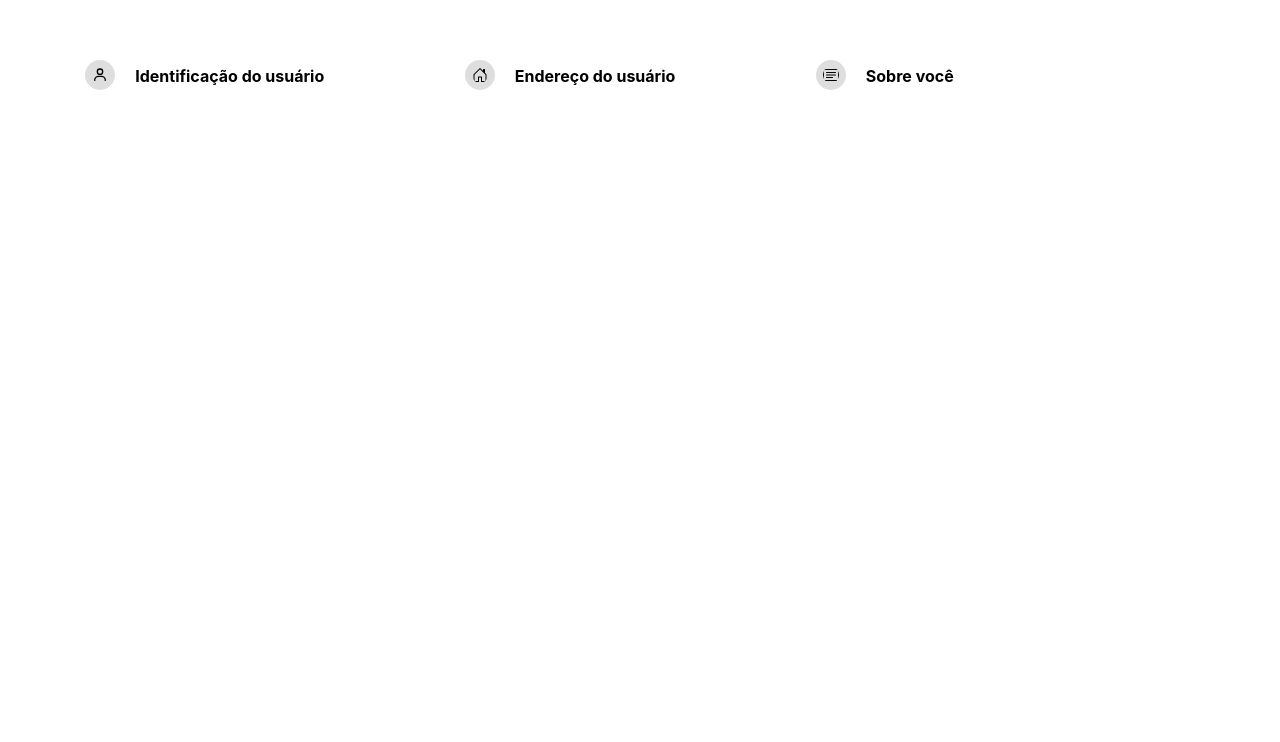
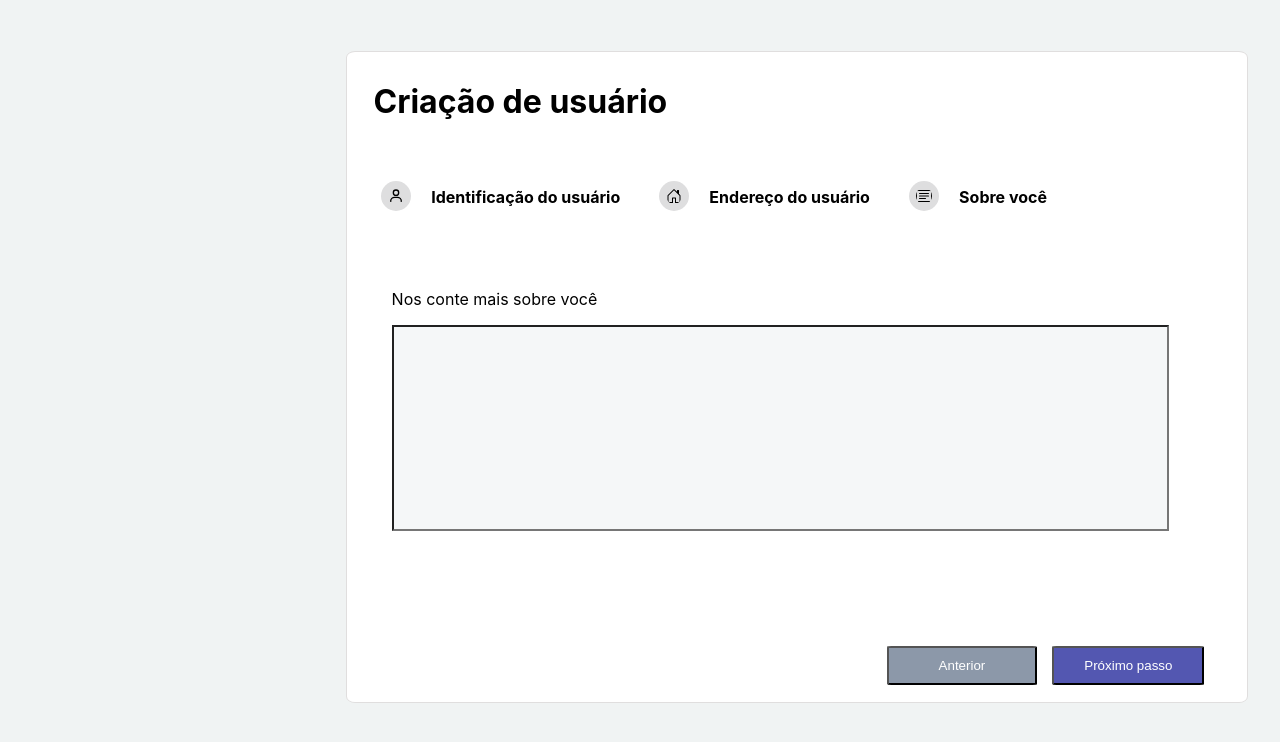
Before and after one commit to AllineFranciely/Sossego-Challenge, a React (Create React App) app: page /user-about in a window 1280 px wide. Shown: the top 742 px of the page. Built offline with nearby package versions, Linux system fonts and the light colour scheme.

Commit message:
feat: implementação da página de cadastro about

```diff
--- /dev/null
+++ b/src/components/AboutUser/AboutUser.css
@@ -0,0 +1,55 @@
+.titleAbout {
+  margin-left: 3%;
+  margin-top: 30px;
+}
+
+.pageUserAbout {
+  margin-left: 27%;
+  padding-top: 4%;
+  width: 50%;
+}
+
+.boxUserAbout {
+  background-color: white;
+  border: solid 1px rgb(224, 222, 222);
+  border-radius: 1%;
+  height: 650px;
+  width: 900px;
+}
+
+.formAbout {
+  display: flex;
+  flex-direction: column;
+  margin-left: 5%;
+  width: 95%;
+}
+
+.InputAbout {
+  background-color: rgb(245, 247, 248);
+  height: 200px;
+  width: 90%;
+}
+
+.previousButtonAbout {
+  background-color: #8C98A9;
+  border-radius: 3%;
+  color: white;
+  padding-bottom: 10px;
+  padding-left: 50px;
+  padding-right: 50px;
+  padding-top: 10px;
+  margin-left: 60%;
+  margin-top: 115px;
+}
+
+.nextButtonAbout {
+  background-color: #5357B1;
+  border-radius: 3%;
+  color: white;
+  padding-bottom: 10px;
+  padding-left: 30px;
+  padding-right: 30px;
+  padding-top: 10px;
+  margin-left: 15px;
+  margin-top: 115px;
+}
--- /dev/null
+++ b/src/components/AboutUser/AboutUser.js
@@ -0,0 +1,61 @@
+import React, { useState } from 'react';
+import { useNavigate } from 'react-router-dom';
+import NavigateBar from '../../components/NavigateBar/NavigateBar';
+import './AboutUser.css';
+
+function AboutUser() {
+
+  const navigate = useNavigate();
+
+  const [AboutState, setAboutState] = useState({
+    sobre: '',
+  });
+  const { sobre } = AboutState;
+
+  const handleChange = ({ target }) => {
+    const { name } = target;
+    let { value } = target;
+
+    setAboutState((prevState) => ({
+      ...prevState,
+      [name]: value,
+    }));
+  }
+
+  return (
+    <div className="pageUserAbout">
+      <div className="boxUserAbout">
+        <h1 className="titleAbout">Criação de usuário</h1>
+        <NavigateBar />
+        <form className="FormAbout">
+          <div className="formAbout">
+          <p>Nos conte mais sobre você</p>
+          <input
+            type="text"
+            className="InputAbout"
+            name="sobre"
+            value={sobre}
+            onChange={handleChange}
+          />
+          </div>
+        </form>
+        <button
+          type="button"
+          className="previousButtonAbout"
+          onClick={() => navigate('/user-address')}
+        >
+          Anterior
+        </button>
+        <button
+          type="button"
+          className="nextButtonAbout"
+          onClick={() => navigate('/user-infos')}
+        >
+          Próximo passo
+        </button>
+      </div>
+    </div>
+  );
+}
+
+export default AboutUser;
--- a/src/pages/UserAbout/UserAbout.js
+++ b/src/pages/UserAbout/UserAbout.js
@@ -1,10 +1,11 @@
 import React from 'react';
-import NavigateBar from '../../components/NavigateBar/NavigateBar';
+import AboutUser from '../../components/AboutUser/AboutUser';
+import './UserAbout.css';
 
-function UserAbout() {
+function UserAbout () {
   return (
-    <div>
-      <NavigateBar />
+    <div className="page">
+      <AboutUser />
     </div>
   );
 }
```
Also changed, not shown: src/pages/UserId/UserId.js (line endings or trailing spaces).
